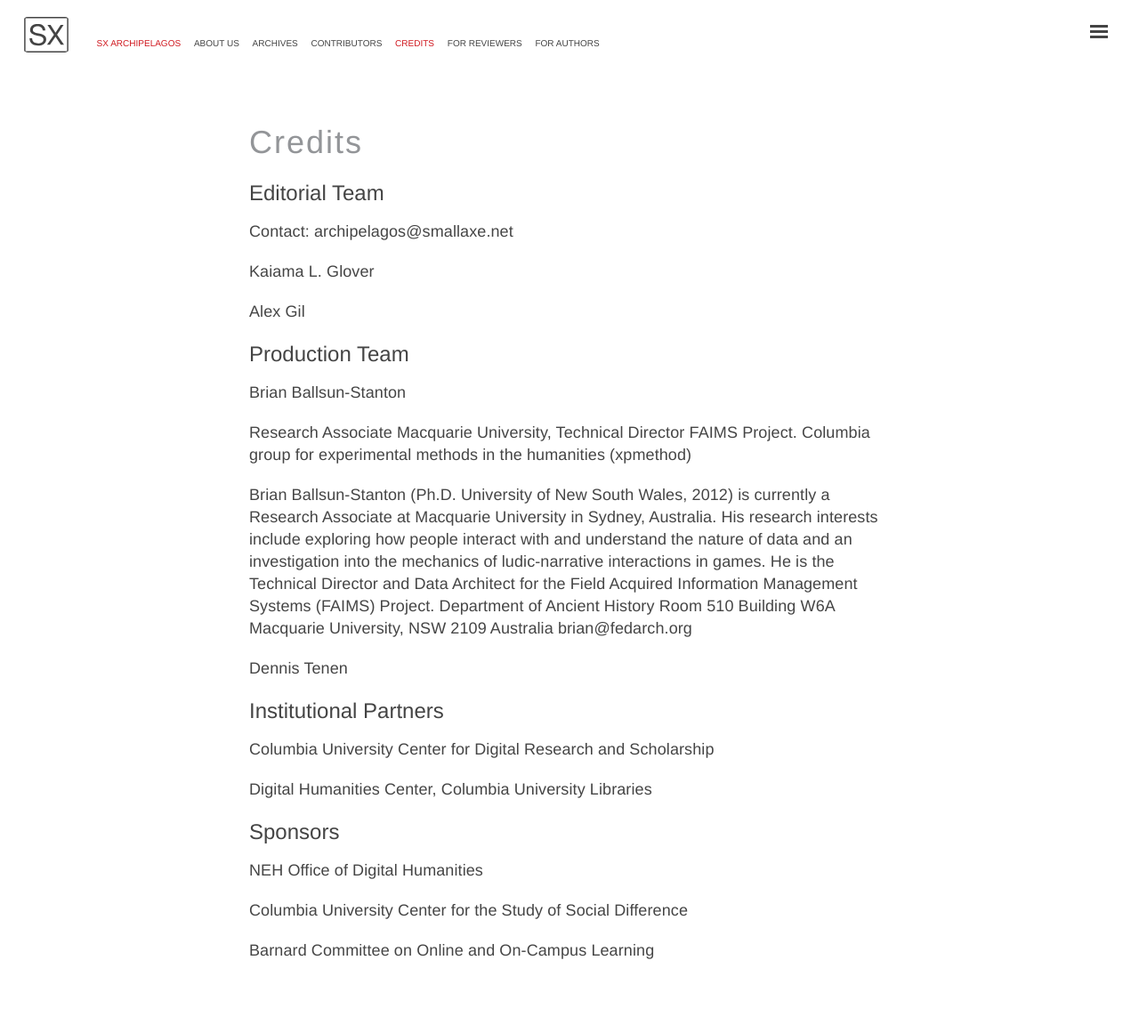
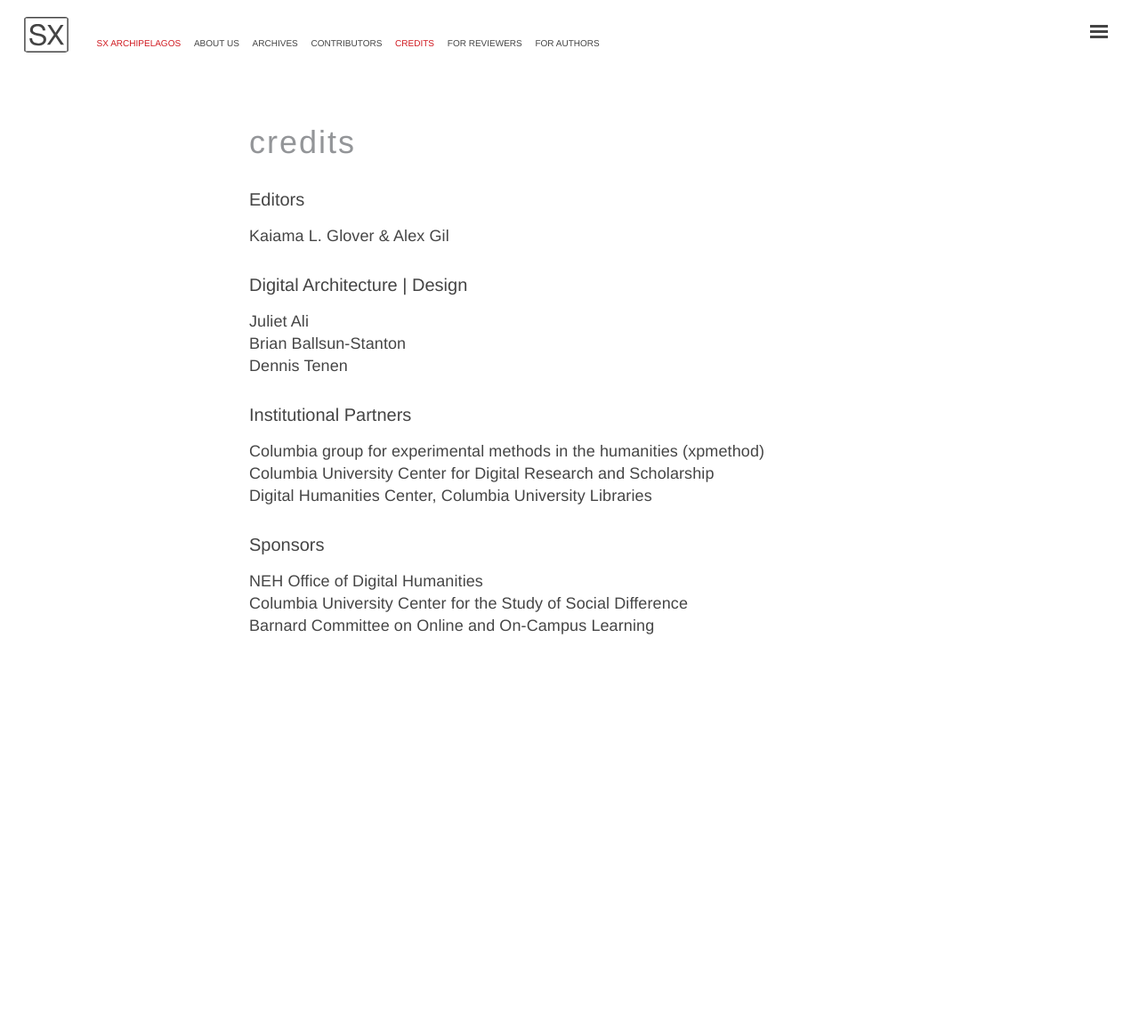
Before and after one commit to archipelagosjournal/archipelagos, a Jekyll site: the page built from credits.md, in a window 1280 px wide. Shown: the whole page at 89% size. Built offline with Jekyll 4.4.1, drawn with Linux system fonts in a browser that asks for light colours; after the commit the page ends 900 px from its top, so only the background shows below that.

```diff
--- a/_layouts/project.html
+++ b/_layouts/project.html
@@ -5,7 +5,7 @@
 <div class="project">
   <h1 class="page-title">{{ page.title["long"] }}</h1>
   <a href="{{ page.link }}">
-  	<img class="project-image" src="/images/{{ page.image }}"/>
+  	<img class="project-image" src="{{site.baseurl}}/{{ page.image }}"/>
   </a>
   {{ content }}
 </div>
--- a/credits.md
+++ b/credits.md
@@ -1,38 +1,27 @@
 ---
 layout: page
-title: Credits
+title: credits
 ---
 
-## Editorial Team
-Contact: archipelagos@smallaxe.net
+### Editors
 
-Kaiama L. Glover
+Kaiama L. Glover & Alex Gil
 
-Alex Gil
-
-## Production Team
-Brian Ballsun-Stanton
-
-Research Associate Macquarie University, Technical Director FAIMS Project.
-Columbia group for experimental methods in the humanities (xpmethod)
-
-Brian Ballsun-Stanton (Ph.D. University of New South Wales, 2012) is currently a Research Associate at Macquarie University in Sydney, Australia. His research interests include exploring how people interact with and understand the nature of data and an investigation into the mechanics of ludic-narrative interactions in games. He is the Technical Director and Data Architect for the Field Acquired Information Management Systems (FAIMS) Project.
-Department of Ancient History
-Room 510 Building W6A
-Macquarie University, NSW 2109
-Australia
-brian@fedarch.org
-
+### Digital Architecture | Design
+Juliet Ali\\
+Brian Ballsun-Stanton\\
 Dennis Tenen
 
-## Institutional Partners
-Columbia University Center for Digital Research and Scholarship
 
+
+
+### Institutional Partners
+
+Columbia group for experimental methods in the humanities (xpmethod)\\
+Columbia University Center for Digital Research and Scholarship\\
 Digital Humanities Center, Columbia University Libraries
 
-## Sponsors
-NEH Office of Digital Humanities
-
-Columbia University Center for the Study of Social Difference
-
+### Sponsors
+NEH Office of Digital Humanities\\
+Columbia University Center for the Study of Social Difference\\
 Barnard Committee on Online and On-Campus Learning
--- a/public/css/main.css
+++ b/public/css/main.css
@@ -225,7 +225,7 @@
 	line-height: 1.2rem ;
 }
 
-.pdf-link {
+.alt-link {
   color: #939598;
 }
 
@@ -307,6 +307,13 @@
   border-radius: 5px;
 }
 
+img.project-image {
+  width: 100%
+}
+
+img.project-image-toc {
+  width: 60%;
+}
 
 
 .image-caption {
```
Also changed, not shown: _includes/toc.html (+6 -7 lines), _issue01/mussical-passage.md (added, +14 -0 lines), contributors.md (+12 -1 lines), images/issue01/musical-passage.png (added), 1 other file.
